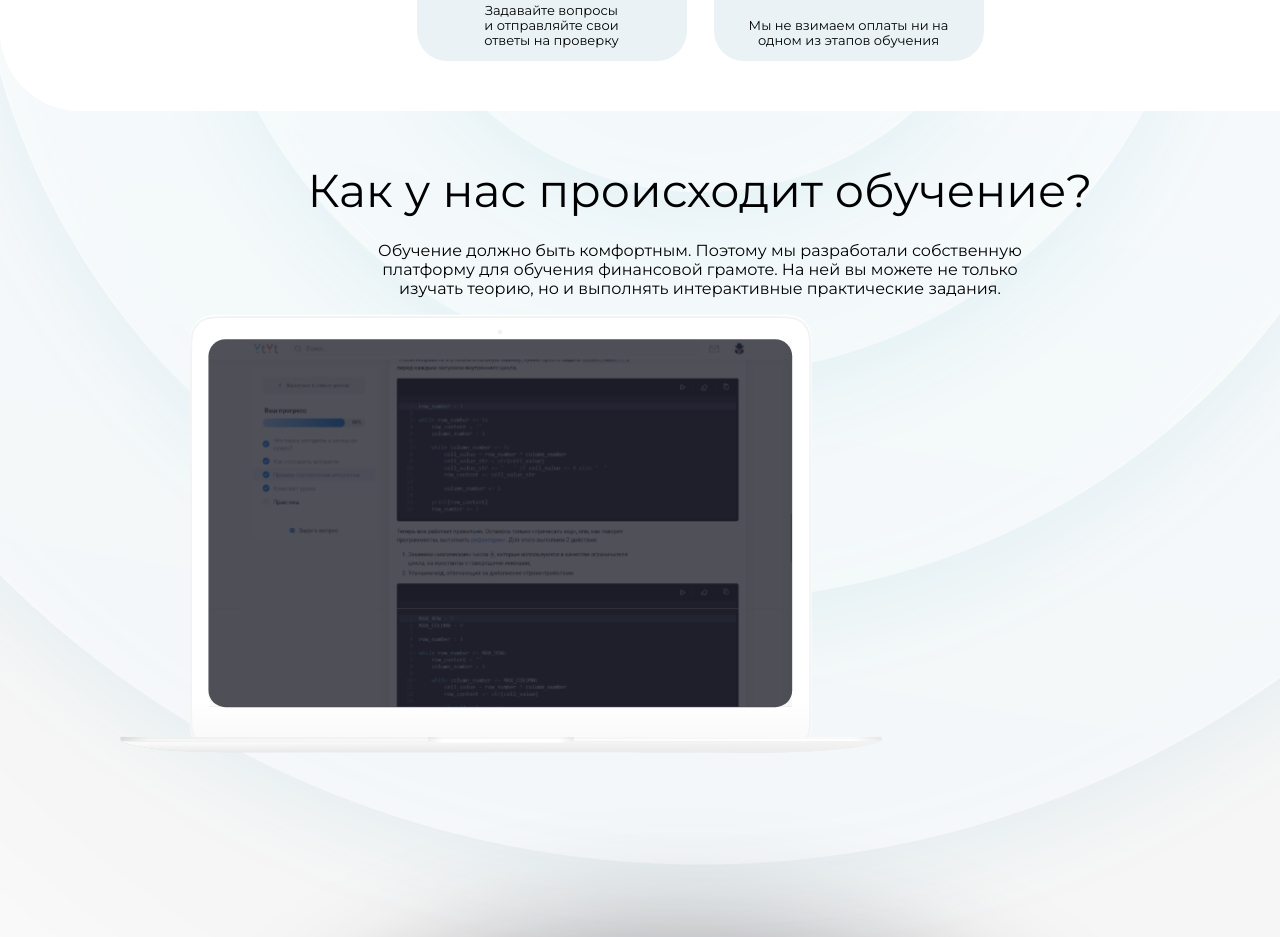
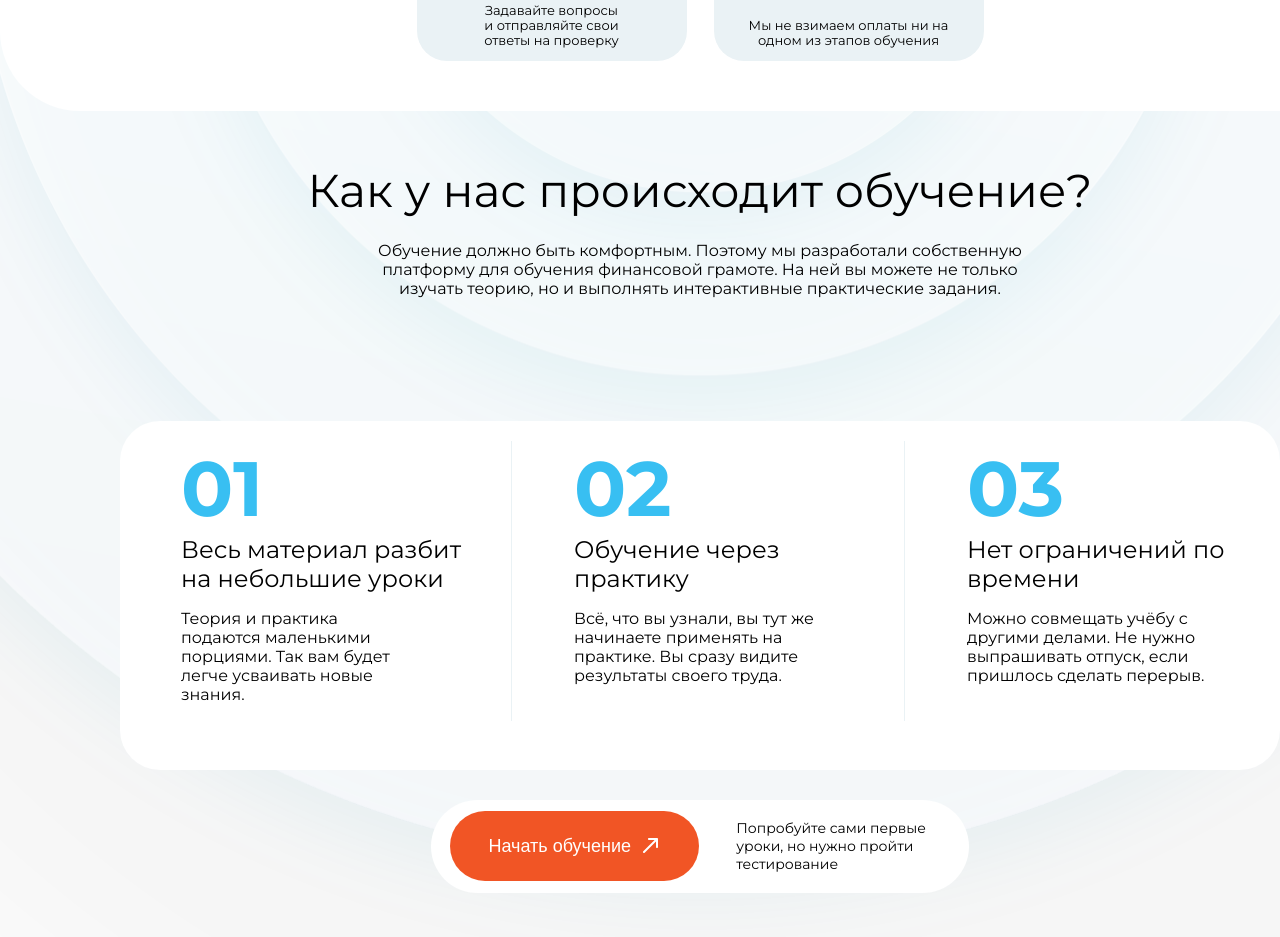
Before and after one commit to Liolikmolo/FinLitProj, a Next.js app in the folder front/: page / in a window 1280 px wide. Shown: the part 1860-2797 px from the top of the page. Built offline with nearby package versions, Linux system fonts and the light colour scheme.

Commit message:
Fixed styles on the landing

```diff
--- a/front/src/app/layout.tsx
+++ b/front/src/app/layout.tsx
@@ -1,7 +1,6 @@
 import type { Metadata } from 'next';
 import { Montserrat } from 'next/font/google';
 import './globals.scss';
-import { Header, Footer } from '@/widgets';
 
 const montserrat = Montserrat({
 	weight: ['400', '700'],
@@ -21,9 +20,7 @@ export default function RootLayout({
 	return (
 		<html lang="en">
 			<body className={montserrat.className}>
-				<Header />
 				{children}
-				<Footer />
 			</body>
 		</html>
 	);
--- a/front/src/app/question/layout.tsx
+++ b/front/src/app/question/layout.tsx
@@ -1,5 +1,7 @@
+import { Header } from "@/widgets";
+
 const QuestionLayout = ({ children }: { children: React.ReactNode }) => {
-	return <>{children}</>;
+	return <><Header />{children}</>;
 };
 
 export default QuestionLayout;
--- a/front/src/pages/landing-page/ui/education/education.module.scss
+++ b/front/src/pages/landing-page/ui/education/education.module.scss
@@ -1,5 +1,5 @@
 .educationWrapper {
-	width: 1400px;
+	max-width: 1400px;
 	display: flex;
 	flex-direction: column;
 	align-items: center;
@@ -7,13 +7,13 @@
 		no-repeat;
 	background-position: -691px -1591px;
 	margin-top: -100px;
-	padding-bottom: 86px;
+	padding-bottom: 66px;
 }
 
 /* ed = education */
 
 .edObjects {
-	width: 1160px;
+	max-width: 1160px;
 	display: flex;
 	flex-direction: column;
 	align-items: center;
@@ -46,7 +46,7 @@
 	background-color: #fff;
 	border-radius: 40px;
 	margin-bottom: 30px;
-	margin-top: 167px;
+	margin-top: 107px;
 }
 
 .num {
@@ -81,11 +81,20 @@
 		font-weight: 16px;
 		width: 266px;
 	}
+
 	& .description3 {
 		font-weight: 16px;
 		width: 282px;
 	}
-	& .startEducation {
+}
+
+.testStartText {
+	width: 214px;
+	font-size: 14px;
+	line-height: 18px;
+}
+
+.startEducation {
 	display: flex;
 	justify-content: space-around;
 	align-items: center;
@@ -94,12 +103,3 @@
 	height: 93px;
 	border-radius: 110px;
 }
-	& .arrowUp {
-		padding-left: 10px;
-	}
-	& .testStartText {
-		width: 214px;
-		font-size: 14px;
-		line-height: 18px;
-	}
-}
--- a/front/src/pages/landing-page/ui/education/education.tsx
+++ b/front/src/pages/landing-page/ui/education/education.tsx
@@ -1,9 +1,5 @@
 import React from 'react';
 import styles from './education.module.scss';
-import Image from 'next/image';
-import macbook from '@/shared/assets/icons/macbook.svg';
-import shadow from '@/shared/assets/images/macbook-shadow.svg';
-import playButton from '@/shared/assets/icons/play-button.svg';
 // import arrowUp from '@/shared/assets/icons/arrowUp.svg';
 import { LandingButton } from '@/shared/ui';
 
@@ -17,22 +13,6 @@ export const Education = () => {
 					платформу для обучения финансовой грамоте. На ней вы можете не только
 					изучать теорию, но и выполнять интерактивные практические задания.
 				</p>
-				<div className={styles.video}>
-					<Image className={styles.macbook} src={macbook} alt="macbook-image" />
-					<Image
-						className={styles.macbookShadow}
-						src={shadow}
-						alt="macbook-shadow-image"
-					/>
-					<button className={styles.playButton}>
-						<Image
-							className={styles.playButtonImage}
-							src={playButton}
-							alt="macbook-play-button"
-						/>
-					</button>
-					<h3 className={styles.lookVideo}>Посмотреть видео</h3>
-				</div>
 				<div className={styles.top3}>
 					<div className={styles.top}>
 						<h1 className={styles.num}>01</h1>
--- a/front/src/pages/landing-page/ui/landing-page.module.scss
+++ b/front/src/pages/landing-page/ui/landing-page.module.scss
@@ -1,16 +1,15 @@
 .wrapper {
 	display: flex;
 	flex-direction: column;
-	width: 1400px;
 	margin: 0 auto;
 	background: url('../../../shared/assets/images/start-circles.png') 100%
 		no-repeat;
-	background-position: 191px -590px;
+	background-position: 236px -590px;
 	background-color: #f8f8f8;
 	box-shadow: 0 0 30px rgb(0 0 0 / 30%);
 }
 
 .objects {
-	width: 1160px;
+	max-width: 1160px;
 	margin: 0 auto;
 }
--- a/front/src/pages/landing-page/ui/landing-page.tsx
+++ b/front/src/pages/landing-page/ui/landing-page.tsx
@@ -4,16 +4,19 @@ import { Education } from './education/education';
 import { Knowledge } from './knowledge/knowledge';
 import { Methodic } from './methodic/methodic';
 import { StartPage } from './start-page/start-page';
+import { Footer, Header } from '@/widgets';
 
 export const Landing = () => {
 	return (
 		<div className={styles.wrapper}>
 			<div className={styles.objects}>
+				<Header />
 				<StartPage />
 			</div>
 			<Knowledge />
 			<Education />
 			<Methodic />
+			<Footer />
 		</div>
 	);
 };
--- a/front/src/widgets/header/header.module.scss
+++ b/front/src/widgets/header/header.module.scss
@@ -10,6 +10,7 @@
 	padding-left: 20px;
 	padding-right: 5px;
 	height: 51px;
+	max-width: 1160px;
 }
 
 .logo {
--- a/front/src/widgets/header/header.tsx
+++ b/front/src/widgets/header/header.tsx
@@ -24,10 +24,10 @@ export const Header = () => {
 				</li>
 			</ul>
 			<div className={styles.buttons}>
-				<Link href="/registrationPage">
+				<Link href="registration">
 					<button className={styles.registrationButton}>Регистрация</button>
 				</Link>
-				<Link href="/loginPage">
+				<Link href="login">
 					<button className={styles.loginButton}>
 						<Image src={arrow} className={styles.arrow} alt="arrow" /> Войти
 					</button>
```
Also changed, not shown: front/src/app/quiz/layout.tsx (added, +7 -0 lines), front/src/pages/landing-page/ui/layout.tsx (added), 1 other file (tests, documents, lock files or other folders). Lines whose indentation alone changed are shown as unchanged.
